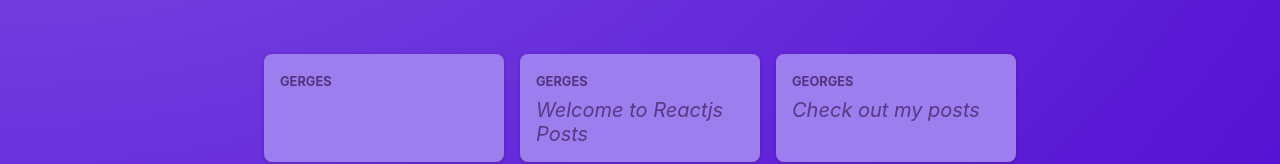
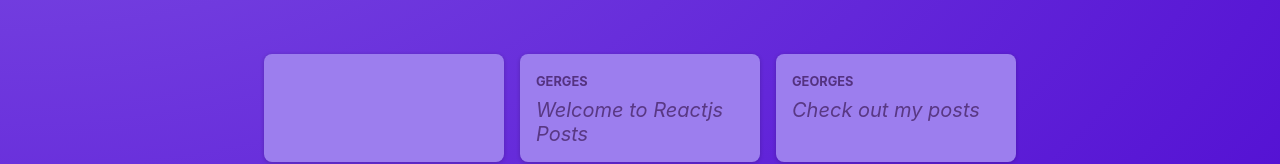
Before and after one commit to G3RGES/react-posts, a React (Vite) app: page / in a window 1280 px wide. Shown: the part 300-464 px from the top of the page. Built offline with nearby package versions, Linux system fonts and the light colour scheme.

Commit message:
Update PostsList.jsx

```diff
--- a/src/components/PostsList.jsx
+++ b/src/components/PostsList.jsx
@@ -5,10 +5,15 @@ import NewPost from "./NewPost";
 
 const PostsList = () => {
   const [bodyText, setBodyText] = useState("");
+  const [authorName, setAuthorName] = useState("");
 
   function changeBodyHandler(event) {
     // console.log(event.target.value); //* TESTING
     setBodyText(event.target.value);
+  }
+
+  function changeAuthorHandler(event) {
+    setAuthorName(event.target.value);
   }
 
   return (
@@ -16,9 +21,10 @@ const PostsList = () => {
       <NewPost
         setBodyText={setBodyText}
         changeBodyHandler={changeBodyHandler}
+        changeAuthorHandler={changeAuthorHandler}
       />
       <ul className={classes.posts}>
-        <Post author="Gerges" body={bodyText} />
+        <Post author={authorName} body={bodyText} />
         <Post author="Gerges" body="Welcome to Reactjs Posts" />
         <Post author="Georges" body="Check out my posts" />
       </ul>
```
